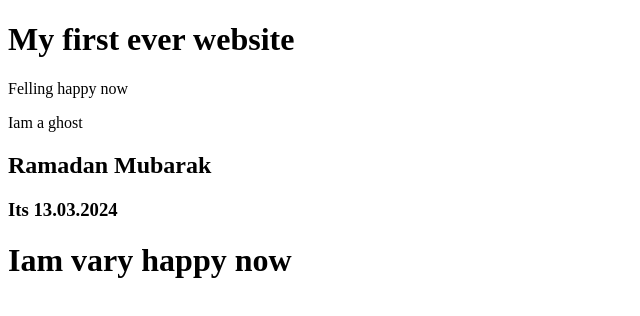
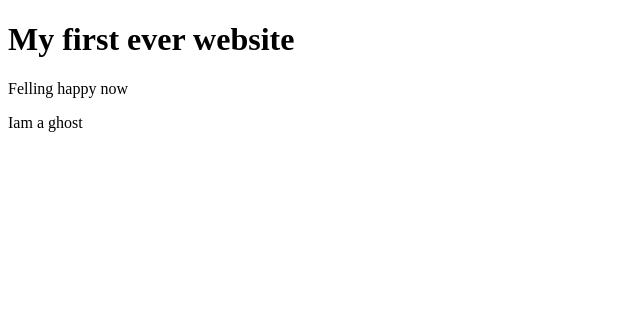
Before and after one commit to FuaDweber/my-first-website, a plain HTML site: page index.html in a window 1280 px wide. Shown: the whole page, without its empty margins (0-640 px from the left). Drawn offline with Linux system fonts and the light colour scheme.

```diff
--- a/index.html
+++ b/index.html
@@ -9,9 +9,7 @@
     <h1> My first ever website</h1>
     <p> Felling happy now</p>
     <p>Iam a ghost</p>
-    <h2>Ramadan Mubarak</h2>
-    <h3>Its 13.03.2024 </h3>
-    <h1>Iam vary happy now</h1>
+
 
 
 
```
